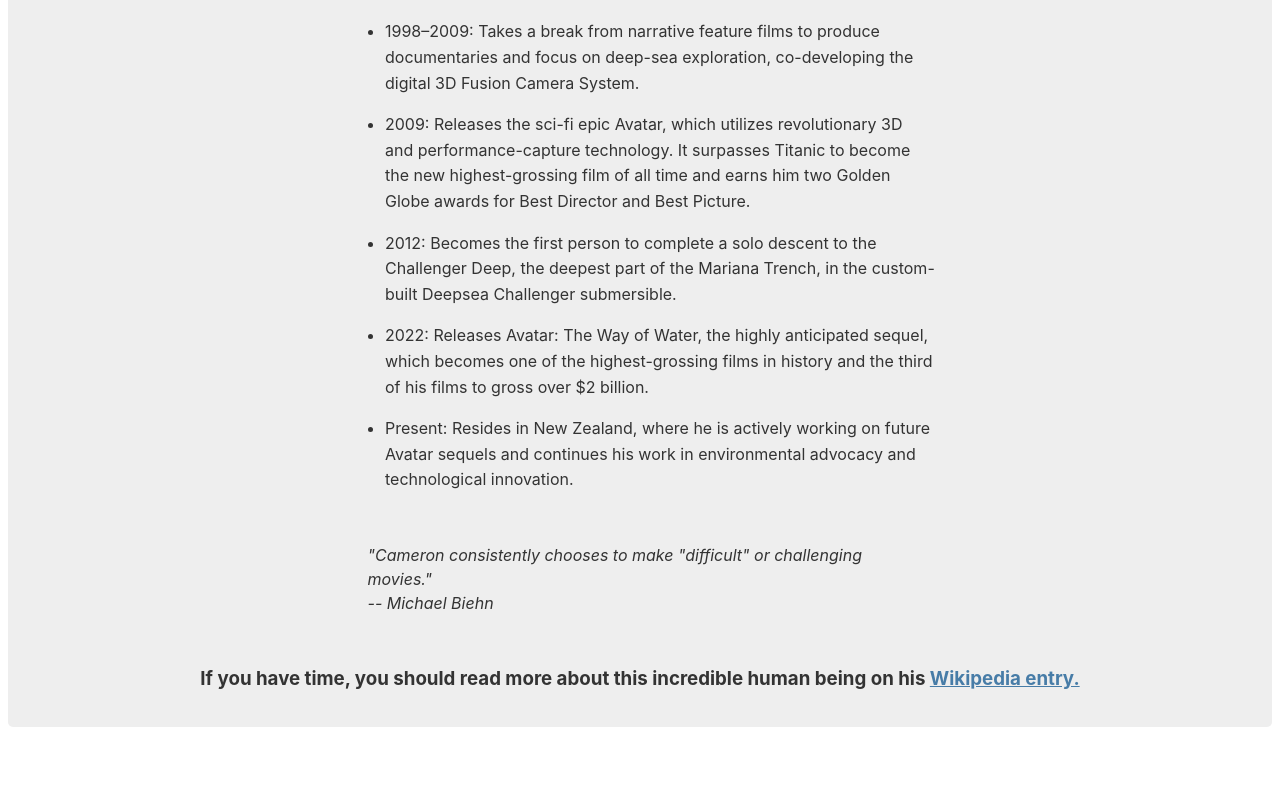
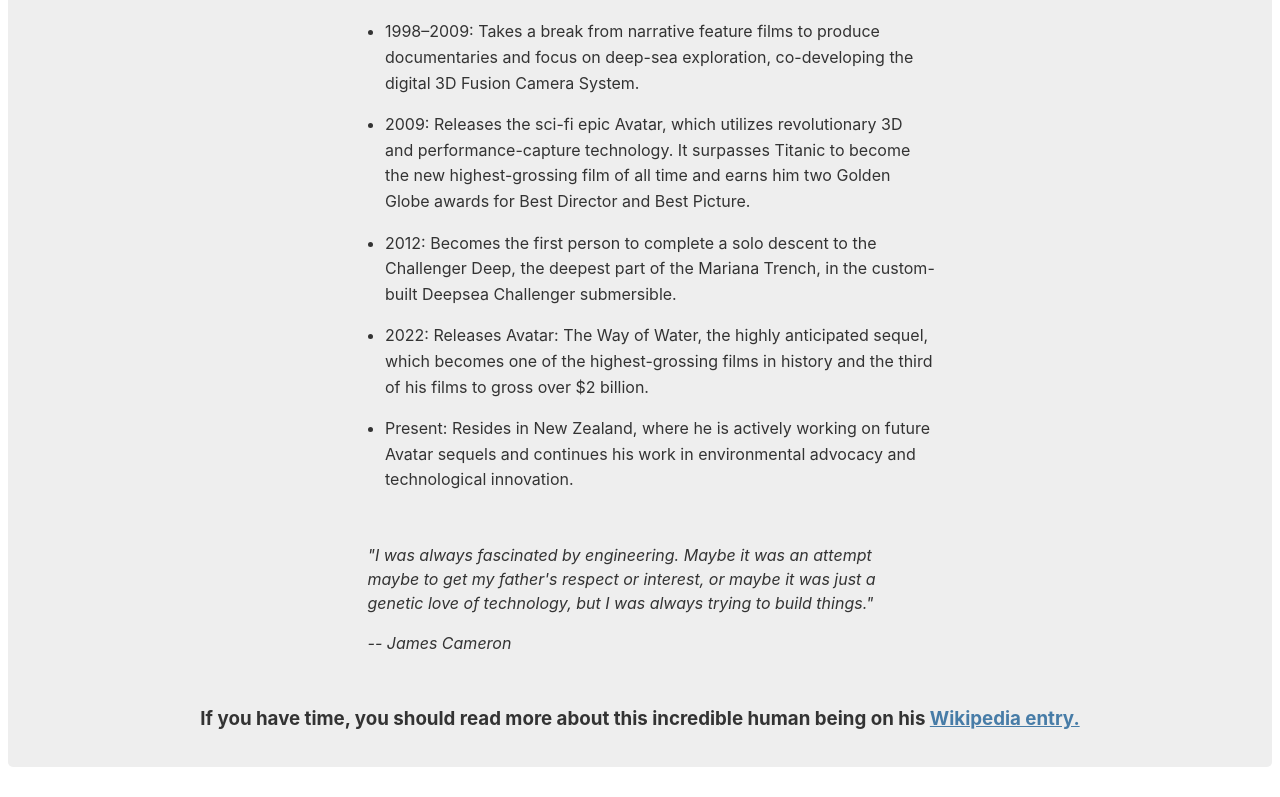
Before and after one commit to asunbird/tribute-page-produser-Cameron, a plain HTML site: page index.html in a window 1280 px wide. Shown: the part 1837-2634 px from the top of the page. Before the commit the page ends 2594 px from the top, so only its background shows below. Drawn offline with Linux system fonts and the light colour scheme.

Commit message:
Edit a quotation

```diff
--- a/index.html
+++ b/index.html
@@ -7,11 +7,13 @@
 
   <body>
     <main id="main">
+      <!-- Title and intro paragraph -->
       <h1 id="title">James Cameron</h1>
       <p>
         James Cameron invents new tech to make impossible movie visions a
         reality.
       </p>
+
       <!-- Image with a caption -->
       <figure id="img-div">
         <img
@@ -26,7 +28,6 @@
       </figure>
 
       <!-- Timeline of James Cameron's life -->
-
       <div>
         <h3 id="headline">Here's a time line of J. Cameron's life:</h3>
 
@@ -122,13 +123,20 @@
           </li>
         </ul>
       </div>
-      <div>
-        <blockquote>
-          "Cameron consistently chooses to make "difficult" or challenging
-          movies." <br />
-          -- Michael Biehn
-        </blockquote>
-      </div>
+
+      <!-- Quote about James Cameron -->
+      <blockquote
+        cite="https://www.brainyquote.com/authors/james-cameron-quotes"
+      >
+        <p>
+          "I was always fascinated by engineering. Maybe it was an attempt maybe
+          to get my father's respect or interest, or maybe it was just a genetic
+          love of technology, but I was always trying to build things."
+        </p>
+        <cite>-- James Cameron</cite>
+      </blockquote>
+
+      <!-- Link to Wikipedia entry -->
       <h3>
         If you have time, you should read more about this incredible human being
         on his
```
